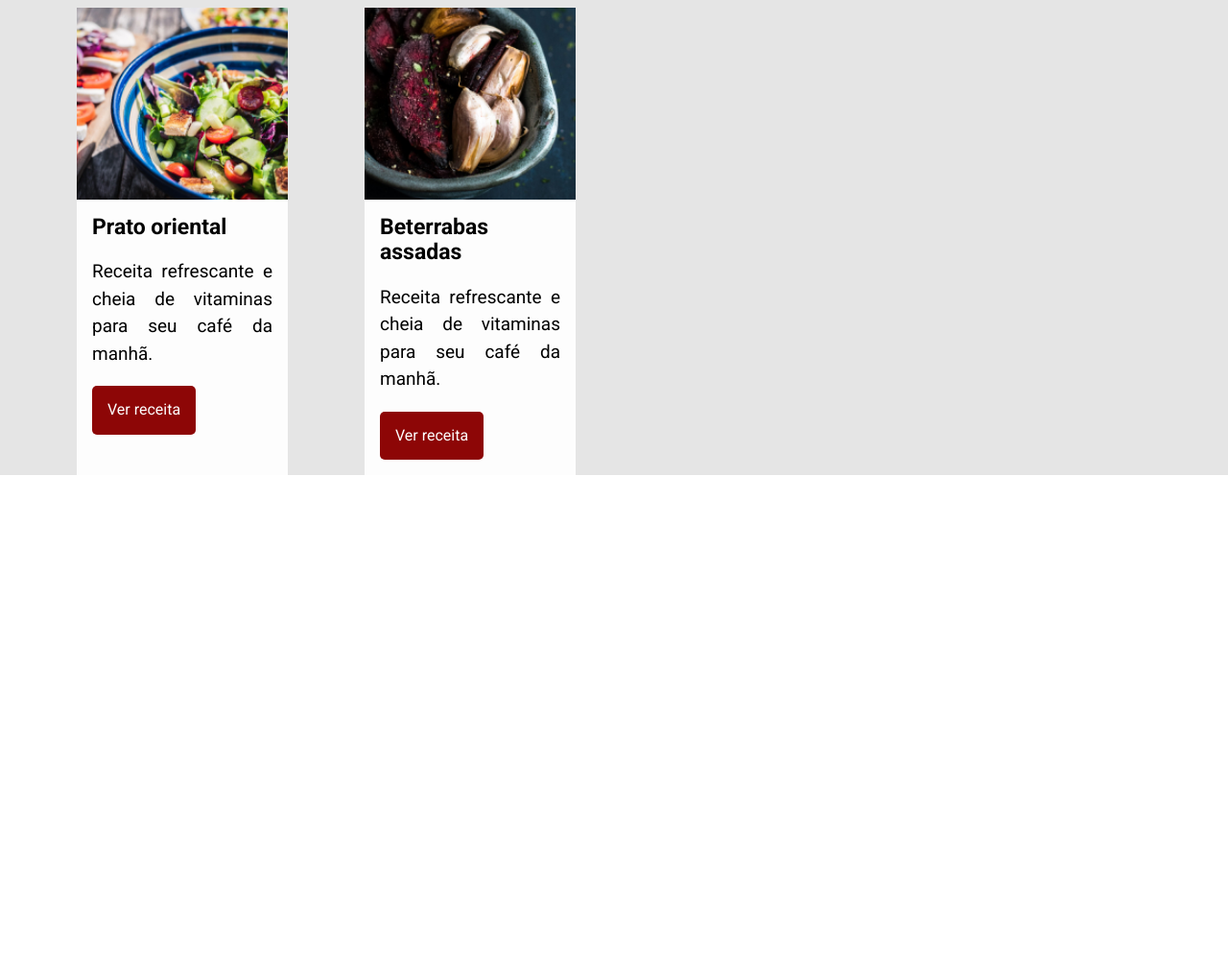
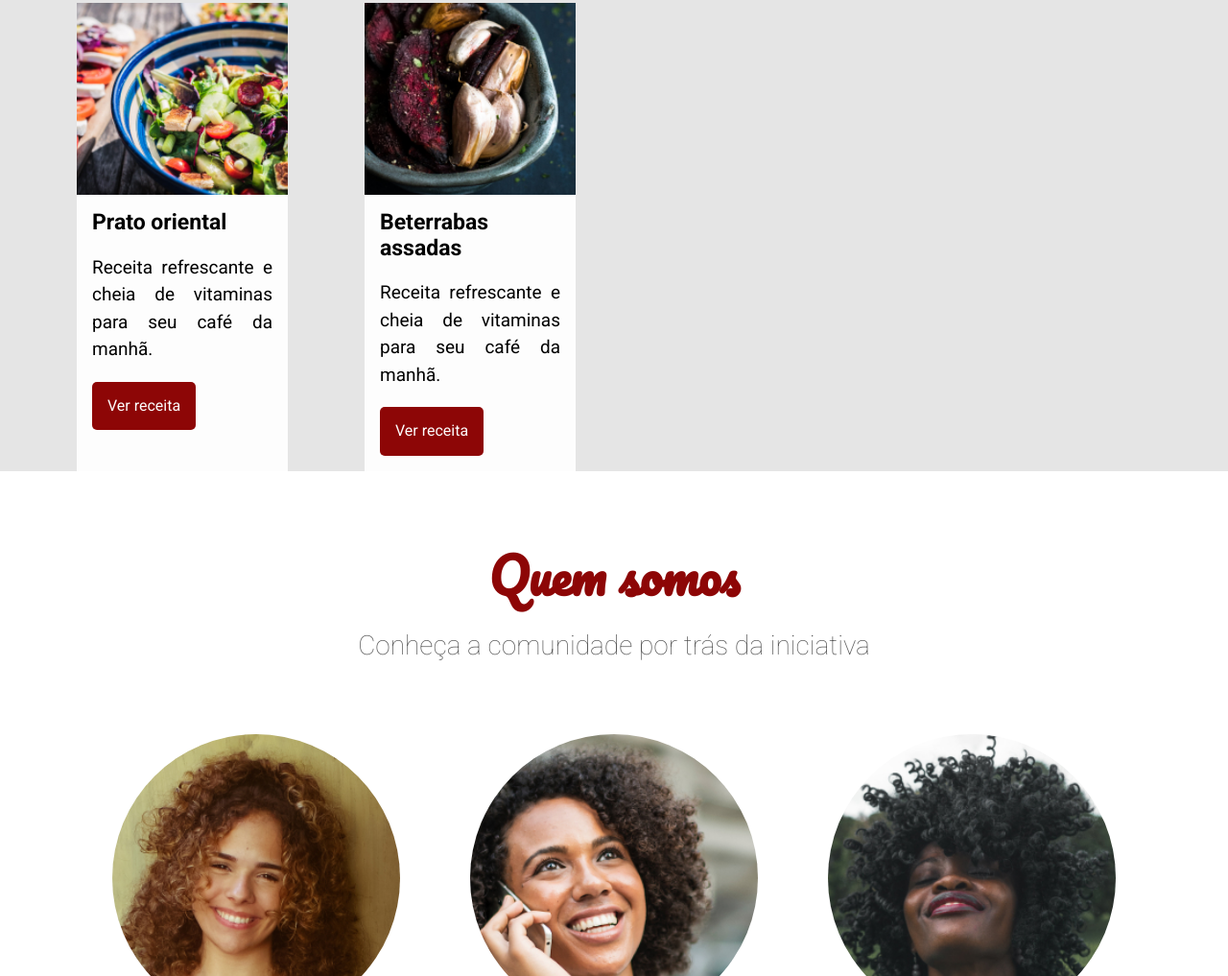
Before and after one commit to framorim1987/arquitetura-css-course, a plain HTML site: page index.html in a window 1280 px wide. Shown: the part 1783-2800 px from the top of the page at 96% size. Before the commit the page ends 2278 px from the top, so only its background shows below. Drawn offline with Linux system fonts and the light colour scheme.

Commit message:
styling "quem somos"

```diff
--- a/assets/css/banner/banner-imagem.css
+++ b/assets/css/banner/banner-imagem.css
@@ -1,5 +1,10 @@
 .banner__imagem {
+    background: url(../../img/banner.jpg) no-repeat center / cover fixed;
+    /*background-image: url(../../img/banner.jpg);
+    background-attachment: fixed;
+    background-position: center;
+    background-repeat: no-repeat;
+    background-size: cover;*/
     height: calc(100vh - 72px);
     width: 100%;
-    object-fit: cover;
 }
--- a/assets/css/banner/banner-titulo.css
+++ b/assets/css/banner/banner-titulo.css
@@ -2,11 +2,11 @@
     color: #fdfdfd;
     font-family: Pacifico, cursive;
     font-size: 5.0625rem;
+    left: 50%;
     position: absolute;
-    left: 50%;
+    text-align: center;
     text-shadow: 0 4px 4px rgba(0, 0, 0, 0.75);
     top: 50%;
-    text-align: center;
     transform: translate(-50%, -50%);
     width: 100%;
 }
--- /dev/null
+++ b/assets/css/pessoa/pessoa-funcao.css
@@ -0,0 +1,5 @@
+.pessoa_funcao{
+    color: #595959;
+    font-size: 1.25rem;
+    text-transform: lowercase;
+}
--- /dev/null
+++ b/assets/css/pessoa/pessoa-imagem.css
@@ -0,0 +1,18 @@
+.pessoa__imagem{
+    border-radius: 50%;
+    height: 300px;
+    background-position: center;
+    background-repeat: no-repeat;
+    background-size: cover;
+    margin: 0 auto;
+    width: 300px;
+}
+.pessoa__imagem--roberta{
+    background-image: url(../../img/pessoas/roberta.jpg);
+}
+.pessoa__imagem--marcela{
+    background-image: url(../../img/pessoas/marcela.jpg);
+}
+.pessoa__imagem--andreia{
+    background-image: url(../../img/pessoas/andreia.jpg);
+}
--- /dev/null
+++ b/assets/css/pessoa/pessoa-nome.css
@@ -0,0 +1,7 @@
+
+.pessoa__nome{
+    color: #8d0606;
+    font-family: pacifico, cursive;
+    font-size: 2rem;
+    margin: 1rem 0;
+}
--- /dev/null
+++ b/assets/css/pessoa/pessoa.css
@@ -0,0 +1,4 @@
+.pessoa{
+    display: flex;
+    flex-direction: column;
+}
--- /dev/null
+++ b/assets/css/pessoas.css
@@ -0,0 +1,5 @@
+.pessoas{
+    display: flex;
+    justify-content: space-around;
+    padding-top: 3rem;
+}
--- /dev/null
+++ b/assets/css/quemSomos/quemSomos-descricao.css
@@ -0,0 +1,5 @@
+.quem-somos__descricao{
+    color: #595959;
+    font-size: 1.75rem;
+    font-weight: 100;
+}
--- /dev/null
+++ b/assets/css/quemSomos/quemSomos-titulo.css
@@ -0,0 +1,6 @@
+.quem-somos__titulo{
+    color: #8d0606;
+    font-family: pacifico, cursive;
+    font-size: 3.1875rem;
+    margin-bottom: 1rem;
+}
--- /dev/null
+++ b/assets/css/quemSomos/quemSomos.css
@@ -0,0 +1,4 @@
+.quem-somos{
+    padding: 5rem;
+    text-align: center;
+}
--- a/assets/css/receita/receita.css
+++ b/assets/css/receita/receita.css
@@ -2,7 +2,7 @@
     background-color: #fdfdfd;
     display: flex;
     flex-direction: column;
+    margin-right: 5rem;
     margin-top: 5rem;
-    margin-right: 5rem;
     width: calc(25% - 5rem);
 }
--- a/index.html
+++ b/index.html
@@ -26,6 +26,14 @@
     <link rel="stylesheet" href="./assets/css/receita/receita-conteudo.css">
     <link rel="stylesheet" href="./assets/css/receita/receita-botao.css">
     <link rel="stylesheet" href="./assets/css/receitas.css">
+    <link rel="stylesheet" href="./assets/css/quemSomos/quemSomos.css">
+    <link rel="stylesheet" href="./assets/css/quemSomos/quemSomos-titulo.css">
+    <link rel="stylesheet" href="./assets/css/quemSomos/quemSomos-descricao.css">
+    <link rel="stylesheet" href="./assets/css/pessoas.css">
+    <link rel="stylesheet" href="./assets/css/pessoa/pessoa.css">
+    <link rel="stylesheet" href="./assets/css/pessoa/pessoa-nome.css">
+    <link rel="stylesheet" href="./assets/css/pessoa/pessoa-imagem.css">
+    <link rel="stylesheet" href="./assets/css/pessoa/pessoa-funcao.css">
 </head>
 
 <body>
@@ -41,7 +49,7 @@
         </nav>
     </header>
     <section class="banner">
-        <img class="banner__imagem" src="./assets/img/banner.jpg">
+        <div class="banner__imagem"></div>
         <h2 class="banner__titulo">Reaproveite melhor os alimentos!</h2>
     </section>
     <section class="sobre">
@@ -100,6 +108,27 @@
             </div>
         </div>
     </section>
+    <section class="quem-somos">
+        <h3 class="quem-somos__titulo">Quem somos</h3>
+        <p class="quem-somos__descricao">Conheça a comunidade por trás da iniciativa</p>
+        <div class="pessoas">
+            <div class="pessoa">
+                <div class="pessoa__imagem pessoa__imagem--roberta"></div>
+                <span class="pessoa__nome">Roberta</span>
+                <span class="pessoa__funcao">Conteúdo</span>
+            </div>
+            <div class="pessoa">
+                <div class="pessoa__imagem pessoa__imagem--marcela"></div>
+                <span class="pessoa__nome">Marcela</span>
+                <span class="pessoa__funcao">Chef de cozinha</span>
+            </div>
+            <div class="pessoa">
+                <div class="pessoa__imagem pessoa__imagem--andreia"></div>
+                <span class="pessoa__nome">Andréia</span>
+                <span class="pessoa__funcao">Pequena Produtora</span>
+            </div>
+        </div>
+    </section>
 </body>
 
 </html>
```
